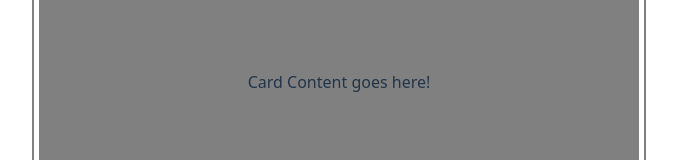
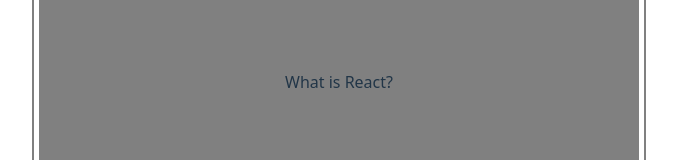
Before and after one commit to MicahCortese/vite-flash-cards, a React (Vite) app: page / in a window 1280 px wide. Shown: the part 389-549 px from the top of the page, without its empty margins (301-978 px from the left). Built offline with nearby package versions, Linux system fonts and the light colour scheme.

Commit message:
Import data from flashcarddata.json to use for the flash card content

```diff
--- a/src/App.jsx
+++ b/src/App.jsx
@@ -1,4 +1,5 @@
 import "./App.css";
+import data from "./flashcarddata.json";
 
 function Flashcards() {
   return (
@@ -14,7 +15,7 @@ function Flashcards() {
         margin: "5px"
       }}
     >
-      <p>Card Content goes here!</p>
+      <p>{data[0].question}</p>
     </div>
   );
 }
@@ -36,13 +37,17 @@ function Progressbar() {
 }
 
 function Toolbar() {
+  function showAnswer() {
+    alert(data[0].answer);
+  }
+
   return (
     <div style={{ display: "flex", justifyContent: "space-between", backgroundColor: "grey", borderRadius: "12px", margin: "5px"}}>
       <div>
         <button style={{background: "none"}}>{"<"} Previous</button>
       </div>
       <div>
-        <button style={{background: "none"}}>Show Answer</button>
+        <button style={{background: "none"}} onClick={showAnswer}>Show Answer</button>
       </div>
       <div>
         <button style={{background: "none"}}>Next {">"}</button>
```
